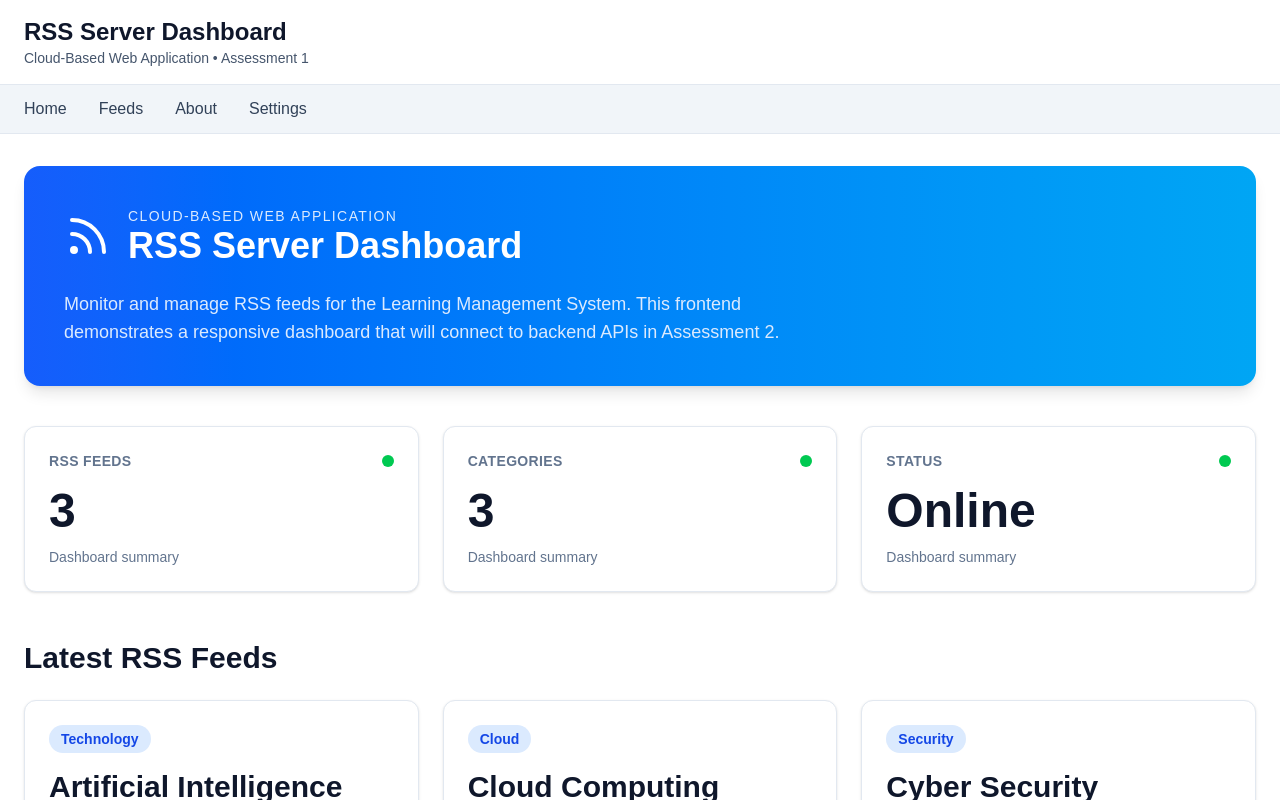
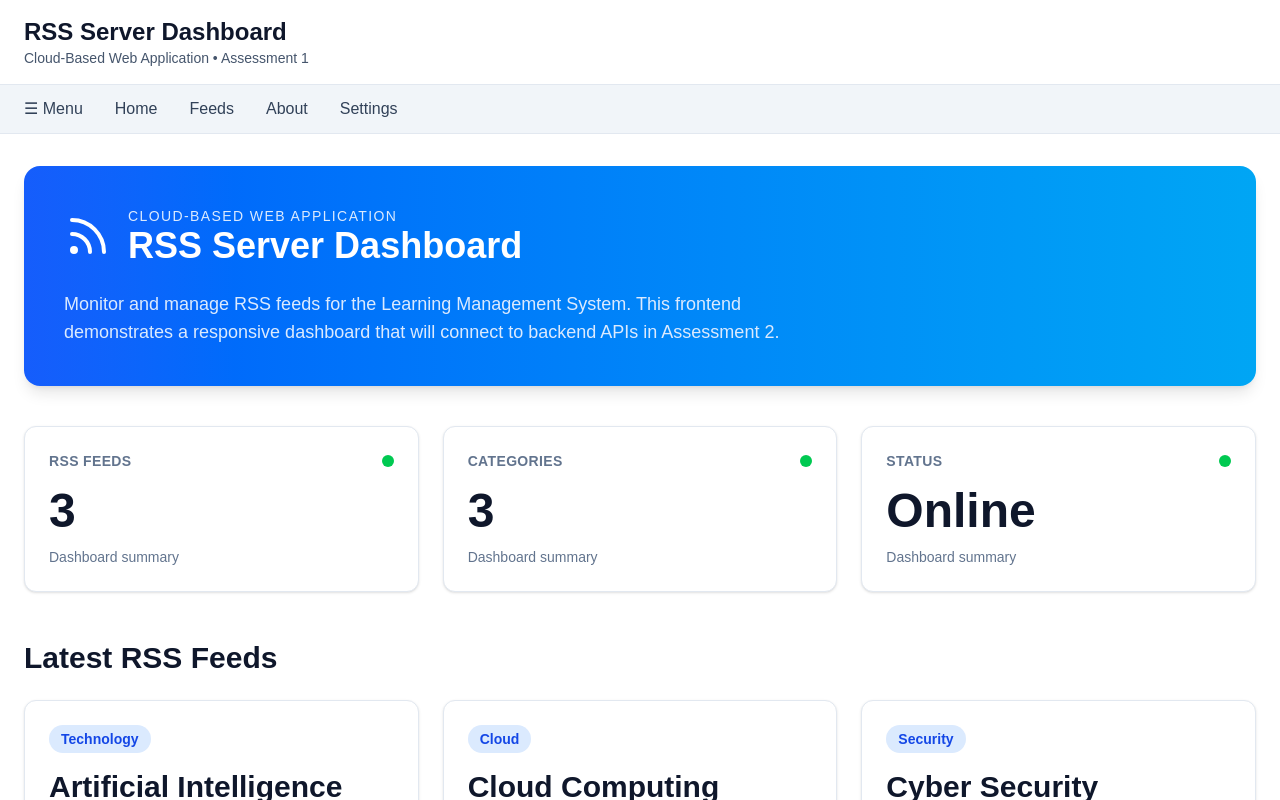
Before and after one commit to josephtipo/rss-lms-frontend, a Next.js app: page / in a window 1280 px wide. Shown: the top 800 px of the page. Built offline with nearby package versions, Linux system fonts and the light colour scheme.

Commit message:
Complete Assessment 1 frontend and usability features

```diff
--- a/components/Navbar.tsx
+++ b/components/Navbar.tsx
@@ -1,9 +1,25 @@
+"use client";
+
+import { useState } from "react";
 import Link from "next/link";
 
 export default function Navbar() {
+  const [menuOpen, setMenuOpen] = useState(false);
+
   return (
     <nav className="border-b border-slate-200 bg-slate-100 transition-colors duration-300 dark:border-slate-700 dark:bg-slate-800">
-      <div className="mx-auto flex max-w-7xl gap-8 px-6 py-3">
+      <div className="mx-auto max-w-7xl px-6 py-3">
+        {/* Top navigation */}
+        <div className="flex items-center gap-8">
+          <button
+            onClick={() => setMenuOpen(!menuOpen)}
+            aria-expanded={menuOpen}
+            aria-label="Toggle menu"
+            className="font-medium text-slate-700 transition-colors hover:text-blue-600 dark:text-slate-200 dark:hover:text-blue-400"
+          >
+            ☰ Menu
+          </button>
+
           <Link
             href="/"
             className="font-medium text-slate-700 transition-colors hover:text-blue-600 dark:text-slate-200 dark:hover:text-blue-400"
@@ -32,6 +48,50 @@ export default function Navbar() {
             Settings
           </Link>
         </div>
+
+        {/* Dropdown menu */}
+        <div
+          className={`overflow-hidden transition-all duration-300 ${
+            menuOpen ? "mt-3 max-h-64" : "max-h-0"
+          }`}
+        >
+          <div className="rounded-md border border-slate-200 bg-white p-3 shadow dark:border-slate-700 dark:bg-slate-900">
+            <div className="flex flex-col gap-3">
+              <Link
+                href="/"
+                onClick={() => setMenuOpen(false)}
+                className="text-slate-700 hover:text-blue-600 dark:text-slate-200 dark:hover:text-blue-400"
+              >
+                Home
+              </Link>
+
+              <Link
+                href="/feeds"
+                onClick={() => setMenuOpen(false)}
+                className="text-slate-700 hover:text-blue-600 dark:text-slate-200 dark:hover:text-blue-400"
+              >
+                Feeds
+              </Link>
+
+              <Link
+                href="/about"
+                onClick={() => setMenuOpen(false)}
+                className="text-slate-700 hover:text-blue-600 dark:text-slate-200 dark:hover:text-blue-400"
+              >
+                About
+              </Link>
+
+              <Link
+                href="/settings"
+                onClick={() => setMenuOpen(false)}
+                className="text-slate-700 hover:text-blue-600 dark:text-slate-200 dark:hover:text-blue-400"
+              >
+                Settings
+              </Link>
+            </div>
+          </div>
+        </div>
+      </div>
     </nav>
   );
 }
```
Lines whose indentation alone changed are shown as unchanged.
